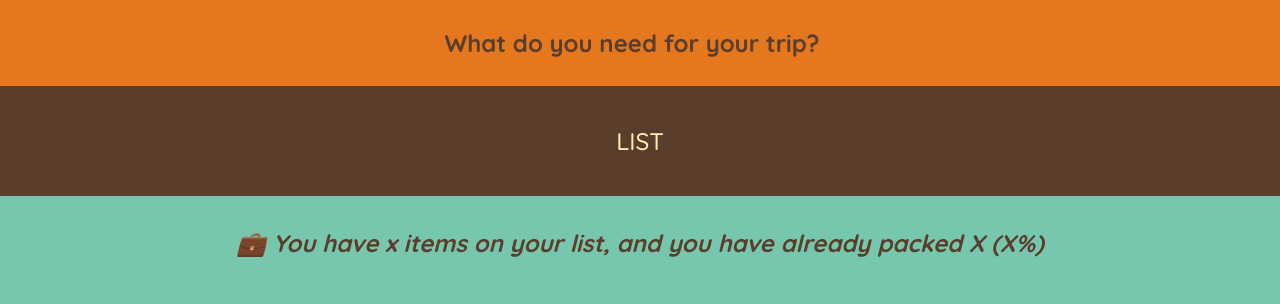
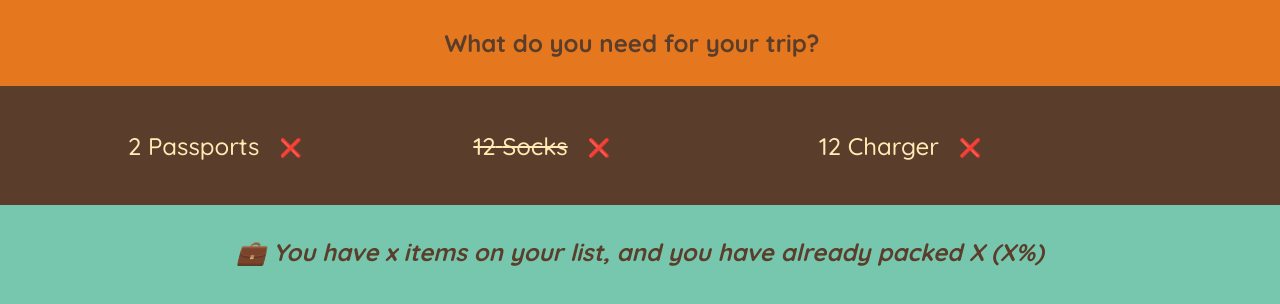
Before and after one commit to Wolfinbarger/travel-list, a React (Create React App) app: page / in a window 1280 px wide. Shown: the top 304 px of the page. Built offline with nearby package versions, Linux system fonts and the light colour scheme.

Commit message:
added strick through for packed items

```diff
--- a/src/App.js
+++ b/src/App.js
@@ -1,3 +1,9 @@
+const initialItems = [
+  { id: 1, description: "Passports", quantity: 2, packed: false },
+  { id: 2, description: "Socks", quantity: 12, packed: true },
+  { id: 2, description: "Charger", quantity: 12, packed: false },
+];
+
 export default function App() {
   return (
     <div className="app">
@@ -22,7 +28,26 @@ function Form() {
 }
 
 function PackingList() {
-  return <div className="list">LIST</div>;
+  return (
+    <div className="list">
+      <ul>
+        {initialItems.map((item) => (
+          <Item item={item} />
+        ))}
+      </ul>
+    </div>
+  );
+}
+
+function Item({ item }) {
+  return (
+    <li>
+      <span style={item.packed ? { textDecoration: "line-through" } : {}}>
+        {item.quantity} {item.description}
+      </span>
+      <button>❌</button>
+    </li>
+  );
 }
 
 function Stats() {
```
Also changed, not shown: src/index.css (+0 -7 lines).
